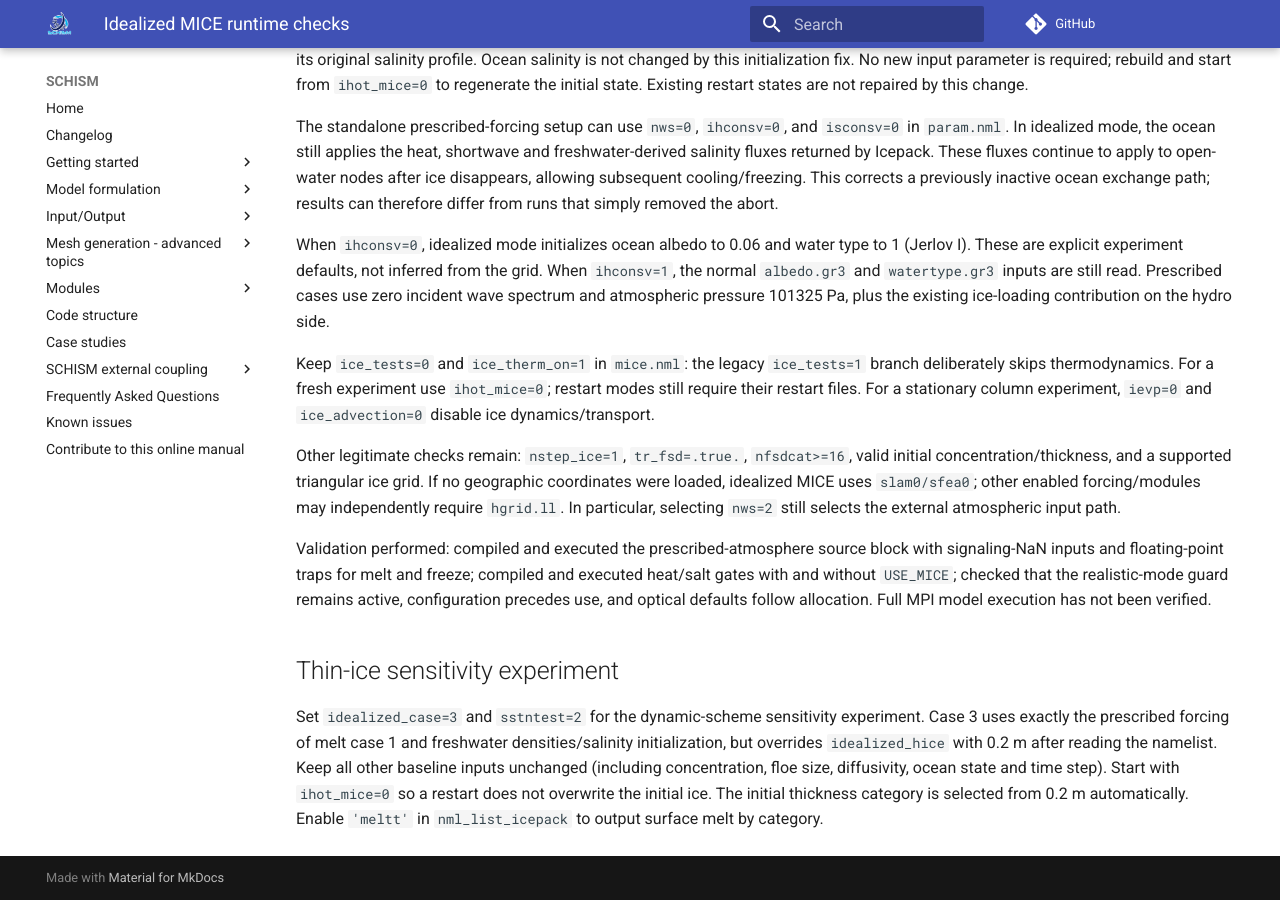
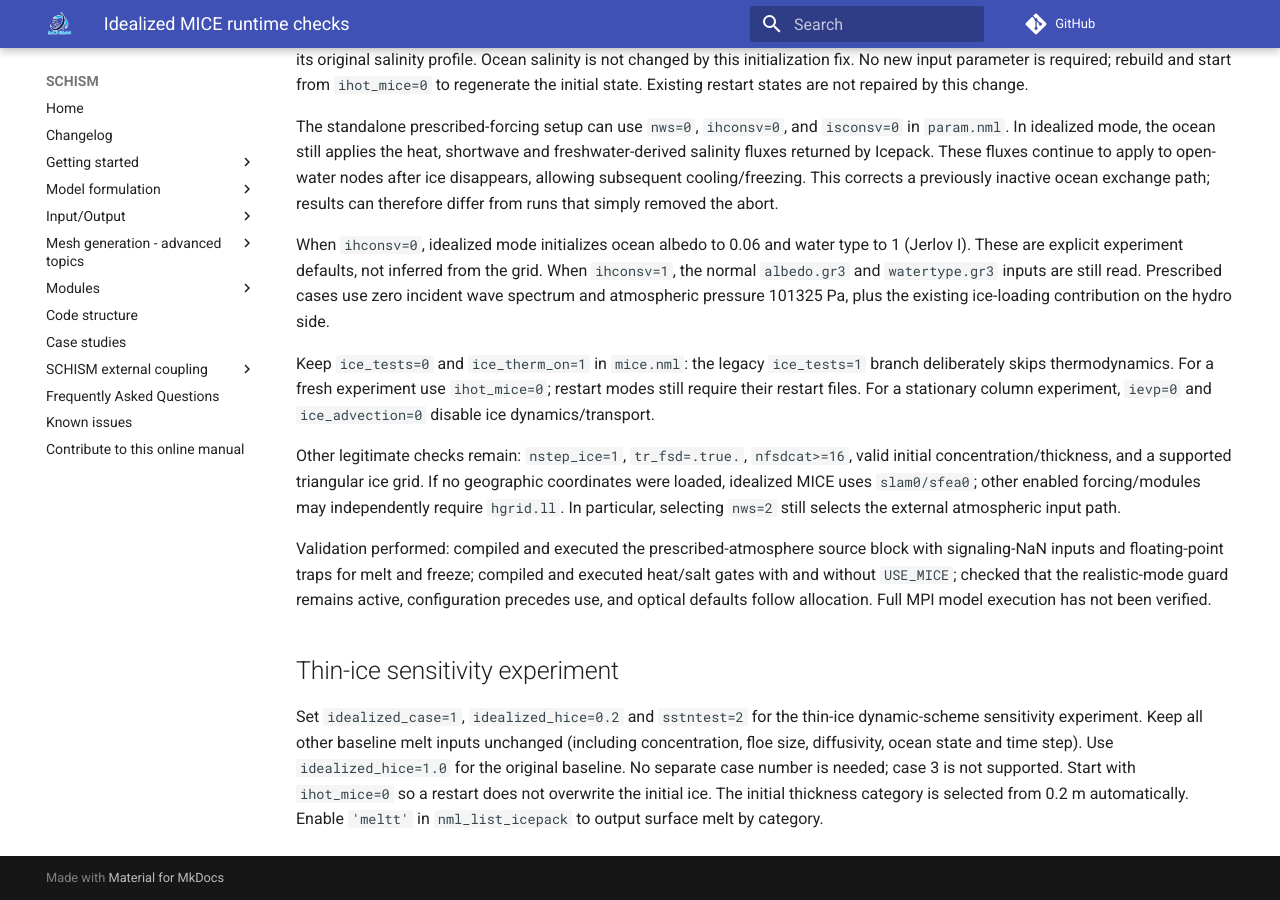
Before and after one commit to wangqian2284/SCHISM-Icepack, an MkDocs documentation site: the page built from docs/idealized-case-runtime.md, in a window 1280 px wide and 900 px high, scrolled down 616 px. Built offline with MkDocs 1.6.1 and Material for MkDocs 9.7.7, drawn with Linux system fonts in a browser that asks for light colours; comment, search, counter and statistics services are not loaded; the version menu is left out.

Commit message:
remove duplicate code of idealized case 3

```diff
--- a/docs/idealized-case-runtime.md
+++ b/docs/idealized-case-runtime.md
@@ -66,11 +66,11 @@ defaults follow allocation. Full MPI model execution has not been verified.
 
 ## Thin-ice sensitivity experiment
 
-Set `idealized_case=3` and `sstntest=2` for the dynamic-scheme sensitivity
-experiment. Case 3 uses exactly the prescribed forcing of melt case 1 and
-freshwater densities/salinity initialization, but overrides `idealized_hice`
-with 0.2 m after reading the namelist. Keep all other baseline inputs unchanged
-(including concentration, floe size, diffusivity, ocean state and time step).
+Set `idealized_case=1`, `idealized_hice=0.2` and `sstntest=2` for the
+thin-ice dynamic-scheme sensitivity experiment. Keep all other baseline melt
+inputs unchanged (including concentration, floe size, diffusivity, ocean state
+and time step). Use `idealized_hice=1.0` for the original baseline. No separate
+case number is needed; case 3 is not supported.
 Start with `ihot_mice=0` so a restart does not overwrite the initial ice.
 The initial thickness category is selected from 0.2 m automatically.
 Enable `'meltt'` in `nml_list_icepack` to output surface melt by category.
```
Also changed, not shown: 4 other files.
